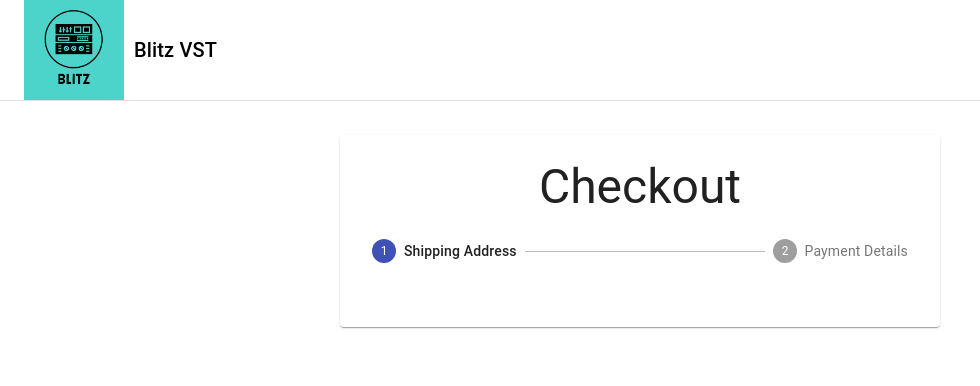
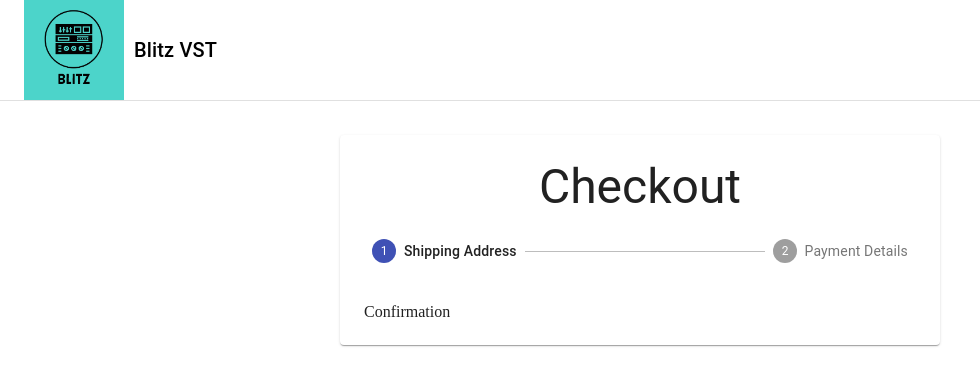
Before and after one commit to lushcodes/react-ecommerce-app, a React (Create React App) app: page /checkout in a window 1280 px wide. Shown: the top 386 px of the page, without its empty margins (0-980 px from the left). Built offline with nearby package versions, Linux system fonts and the light colour scheme; no server answers.

Commit message:
create form functional components

```diff
--- /dev/null
+++ b/src/components/CheckoutForm/AddressForm.jsx
@@ -0,0 +1,7 @@
+import React from 'react';
+
+const AddressForm = () => {
+  return <div>AddressForm</div>;
+};
+
+export default AddressForm;
--- a/src/components/CheckoutForm/Checkout/Checkout.jsx
+++ b/src/components/CheckoutForm/Checkout/Checkout.jsx
@@ -10,13 +10,20 @@
   Button,
 } from '@material-ui/core';
 
+import AddressForm from '../AddressForm';
+import PaymentForm from '../PaymentForm';
+
 import useStyles from './styles';
 
 const steps = ['Shipping Address', 'Payment Details'];
 
 const Checkout = () => {
-  const [activeStep, setActiveStep] = useState(0);
+  const [activeStep, setActiveStep] = useState(2);
   const classes = useStyles();
+
+  const Form = () => (activeStep === 0 ? <AddressForm /> : <PaymentForm />);
+
+  const Confirmation = () => <div>Confirmation</div>;
 
   return (
     <>
@@ -33,6 +40,7 @@
               </Step>
             ))}
           </Stepper>
+          {activeStep === steps.length ? <Confirmation /> : <Form />}
         </Paper>
       </main>
     </>
--- /dev/null
+++ b/src/components/CheckoutForm/PaymentForm.jsx
@@ -0,0 +1,7 @@
+import React from 'react';
+
+const PaymentForm = () => {
+  return <div>Payment Form</div>;
+};
+
+export default PaymentForm;
```
